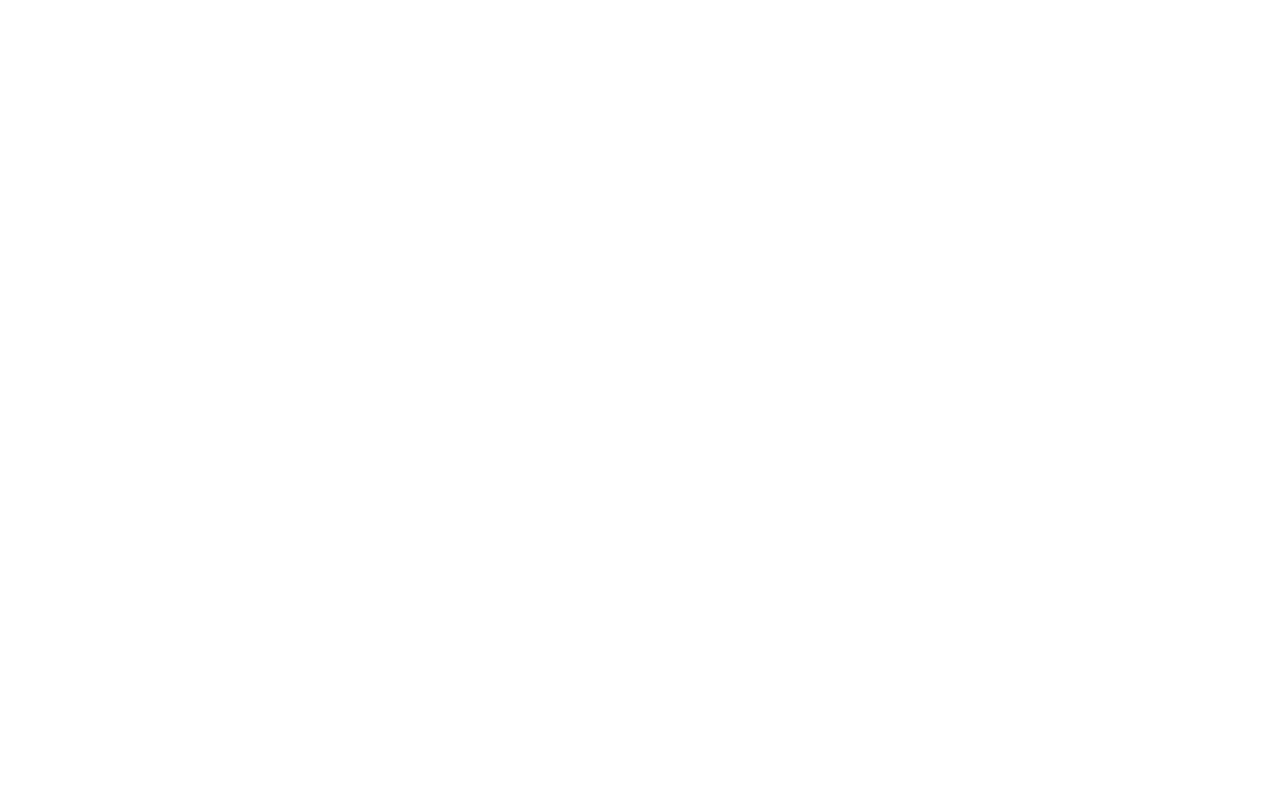
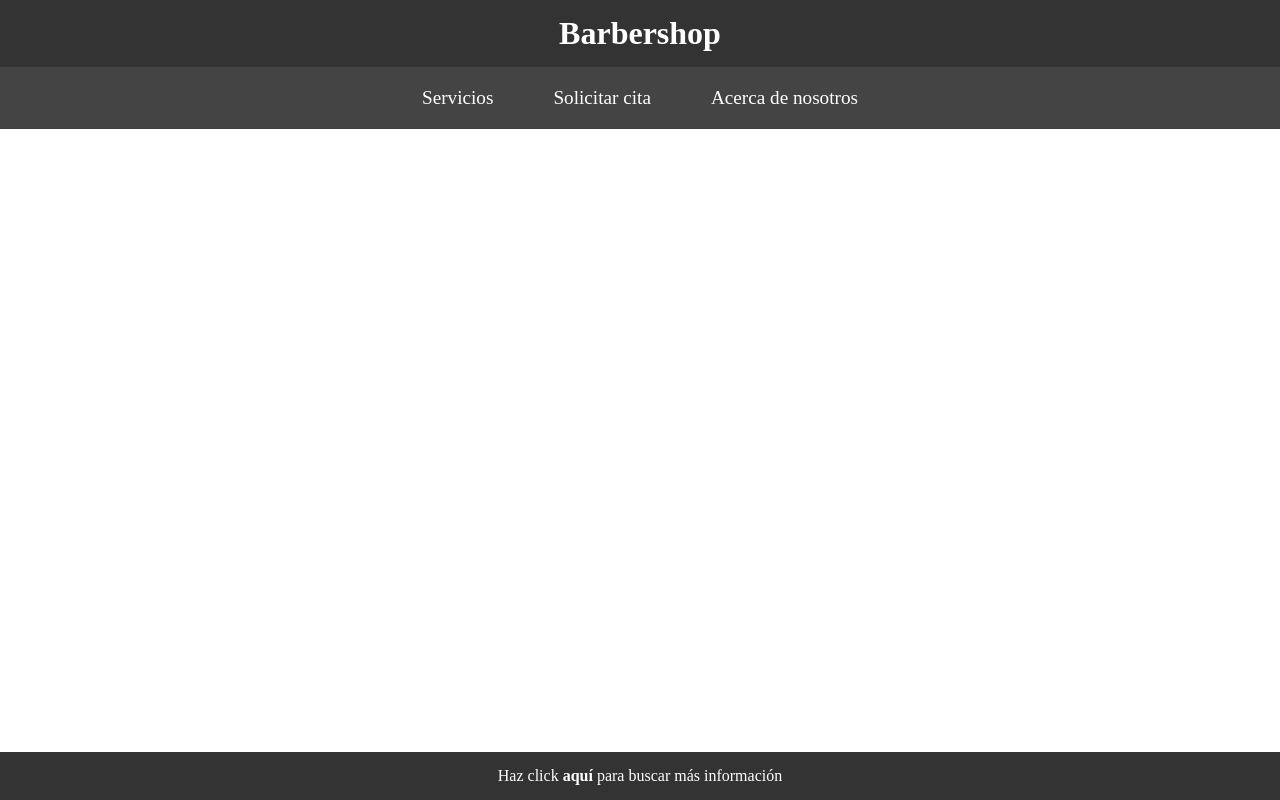
Before and after one commit to Nyx325/barbershop2, a PHP site: page / in a window 1280 px wide. Before the commit the page is empty. Run offline with PHP 8.4, Linux system fonts and the light colour scheme.

Commit message:
header y footer

```diff
--- a/index.php
+++ b/index.php
@@ -1 +1,12 @@
-<?php
+<!DOCTYPE html>
+<html lang="en">
+<head>
+    <meta charset="UTF-8">
+    <meta name="viewport" content="width=device-width, initial-scale=1.0">
+    <title>Document</title>
+</head>
+<body>
+    <?php require __DIR__ . "/static/components/header.php" ?>
+    <?php require __DIR__ . "/static/components/footer.php" ?>
+</body>
+</html>
--- /dev/null
+++ b/static/components/footer.php
@@ -0,0 +1,4 @@
+<footer class="footer">
+    <link rel="stylesheet" href="/static/css/header_footer.css">
+    <p>Haz click <a href="https://www.google.com">aquí</a> para buscar más información</p>
+</footer>
--- /dev/null
+++ b/static/components/header.php
@@ -0,0 +1,13 @@
+<header class="main__container">
+    <link rel="stylesheet" href="/static/css/header_footer.css">
+
+    <h1 class="title bg-title">Barbershop</h1>
+
+    <nav class="nav__bar bg-nav">
+        <ol class="nav__bar-list">
+            <li class="nav__bar-item bg-hover"><a href="#">Servicios</a></li>
+            <li class="nav__bar-item bg-hover"><a href="#">Solicitar cita</a></li>
+            <li class="nav__bar-item bg-hover"><a href="#">Acerca de nosotros</a></li>
+        </ol>
+    </nav>
+</header>
--- /dev/null
+++ b/static/css/header_footer.css
@@ -0,0 +1,114 @@
+/* Elimina márgenes y paddings predeterminados del navegador */
+* {
+    margin: 0;
+    padding: 0;
+    box-sizing: border-box;
+}
+
+/* Asegura que el body ocupe toda la pantalla */
+html, body {
+    display: flex;
+    flex-direction: column;
+    justify-content: space-between; /* Distribuye el header arriba y el footer abajo */
+    min-height: 100vh;
+}
+
+
+/* Contenedor principal del header */
+.main__container {
+    display: flex;
+    flex-direction: column;
+    align-items: center;
+    width: 100%;
+    margin: 0;
+    padding: 0;
+}
+
+/* Estilo del título */
+.title {
+    width: 100%;
+    text-align: center;
+    padding: 15px;  /* Ajuste de padding */
+    font-size: 2rem;
+    font-weight: bold;
+    margin: 0;  /* Elimina espacios extra */
+}
+
+/* Estilo de la barra de navegación */
+.nav__bar {
+    width: 100%;
+    display: flex;
+    justify-content: center;
+    padding: 10px 0;
+    margin: 0;  /* Elimina espacio extra */
+}
+
+/* Lista de navegación */
+.nav__bar-list {
+    list-style: none;
+    display: flex;
+    gap: 20px;
+    padding: 0;
+    margin: 0;
+}
+
+/* Elementos de la lista */
+.nav__bar-item {
+    padding: 10px 20px;
+    border-radius: 5px;
+    transition: background-color 0.3s ease-in-out;
+    margin: 0;
+}
+
+/* Enlace dentro del elemento */
+.nav__bar-item a {
+    text-decoration: none;
+    color: white;
+    font-size: 1.2rem;
+}
+
+/* Enlace dentro del elemento */
+.nav__bar-item a:hover {
+    color: black;
+}
+
+/* Hover en los elementos del nav */
+.nav__bar-item:hover {
+    cursor: pointer;
+}
+
+/* Clases personalizables */
+.bg-title {
+    background-color: #333;  /* Color de fondo del título */
+    color: white;
+}
+
+.bg-nav {
+    background-color: #444;  /* Color de fondo de la barra de navegación */
+}
+
+.bg-hover:hover {
+    background-color: #ddd;  /* Color al pasar el cursor */
+}
+
+/* Contenedor principal del footer */
+.footer {
+    width: 100%;
+    text-align: center;
+    padding: 15px;
+    font-size: 1rem;
+    background-color: #333; /* Igual que el título */
+    color: white;
+}
+
+/* Estilo del enlace en el footer */
+.footer a {
+    color: white;
+    text-decoration: none;
+    font-weight: bold;
+}
+
+/* Cambio de color en hover */
+.footer a:hover {
+    color: #aaa;
+}
```
Also changed, not shown: src/View/Header.php (deleted).
